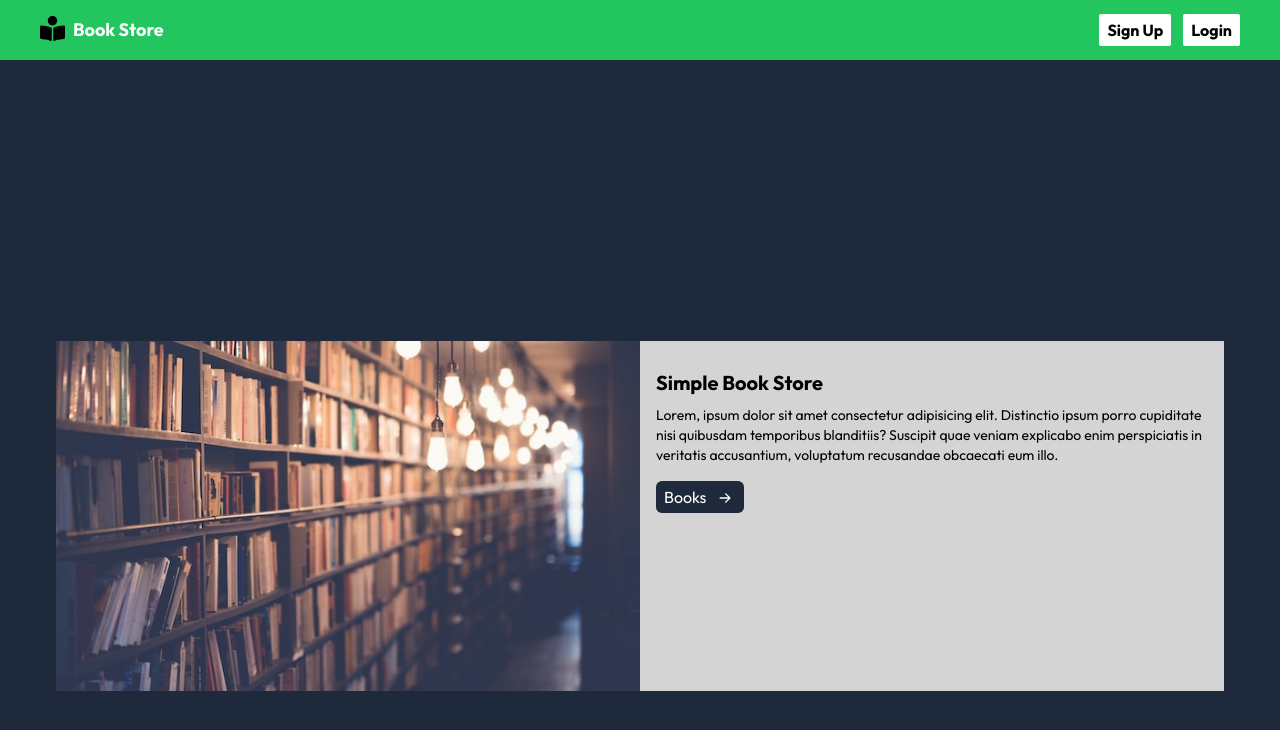
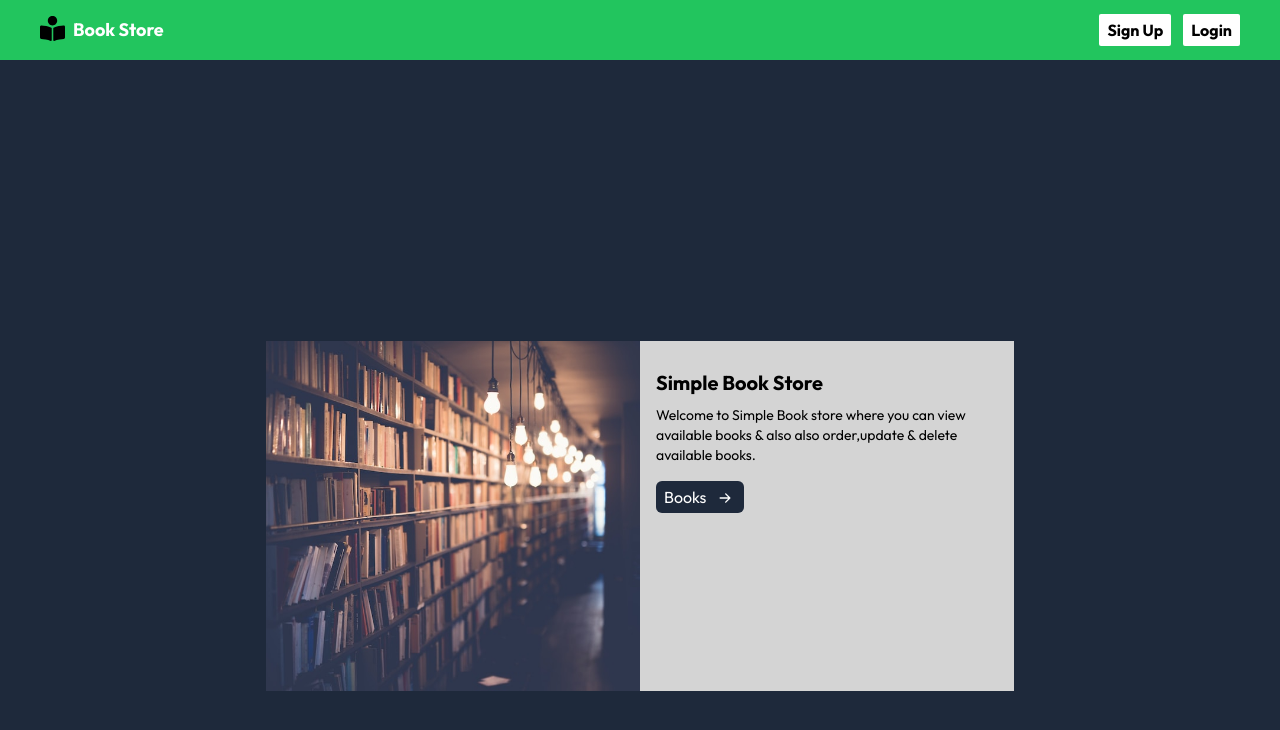
Before and after one commit to BilalSsiddique/wmd-next-books, a Next.js app: page / in a window 1280 px wide. Shown: the top 730 px of the page. Built offline with nearby package versions, Linux system fonts and the light colour scheme.

Commit message:
updated /books bg color

```diff
--- a/src/app/books/page.tsx
+++ b/src/app/books/page.tsx
@@ -42,7 +42,7 @@ export default async function Home() {
   const data = await fetchdata();
 
   return (
-    <div className="bg-black p-8 sm:p-16 gap-5 flex items-center flex-wrap justify-center ">
+    <div className=" p-8 sm:p-16 gap-5 flex items-center flex-wrap justify-center ">
       {data === "error" ? (
         <ShowError />
       ) : (
--- a/src/app/page.tsx
+++ b/src/app/page.tsx
@@ -9,10 +9,8 @@ const Home = () => {
         <div className="order-2 flex flex-col items-start  p-7 px-4  bg-neutral-300 h-full w-full sm:w-[50%]">
           <p className="text-xl pb-2 font-extrabold">Simple Book Store</p>
           <p className="text-sm text-left">
-            Lorem, ipsum dolor sit amet consectetur adipisicing elit. Distinctio
-            ipsum porro cupiditate nisi quibusdam temporibus blanditiis?
-            Suscipit quae veniam explicabo enim perspiciatis in veritatis
-            accusantium, voluptatum recusandae obcaecati eum illo.
+            Welcome to Simple Book store where you can view available books & also also order,update & delete available
+            books.
           </p>
           <Link
             href="/books"
```
